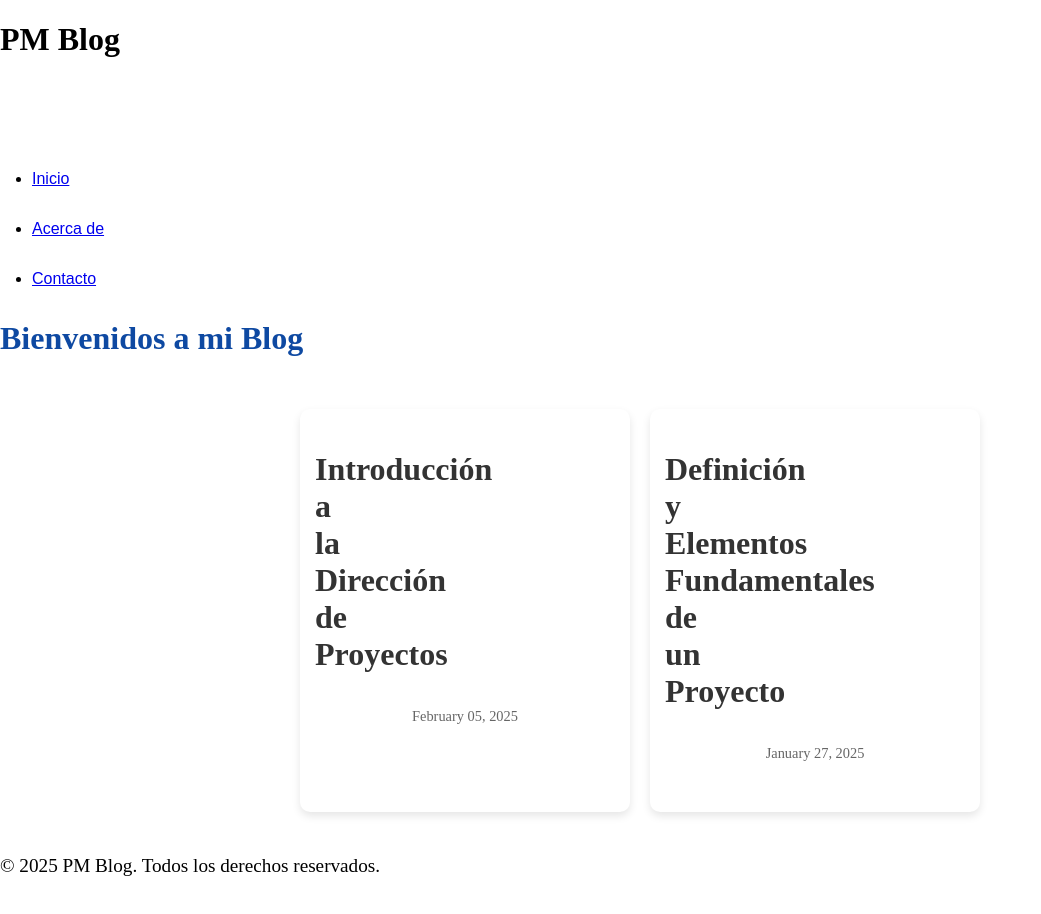
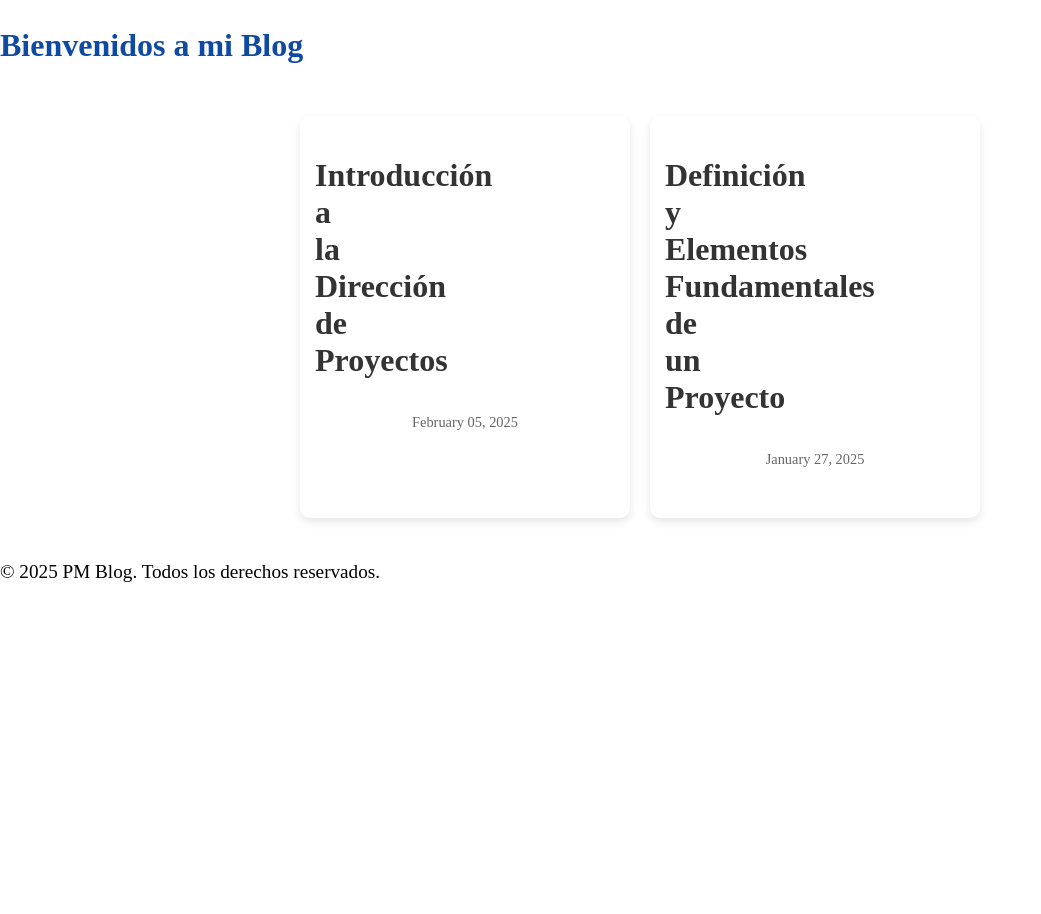
Before and after one commit to unciafidelis/BlogPM, a Jekyll site: the page built from index.html, in a window 1280 px wide. Shown: the whole page, without its empty margins (0-1041 px from the left). Built offline with Jekyll 4.4.1, drawn with Linux system fonts in a browser that asks for light colours; some web fonts are replaced.

Commit message:
Update default.html

```diff
--- a/_layouts/default.html
+++ b/_layouts/default.html
@@ -43,17 +43,6 @@
     </style>
 </head>
 <body>
-    <header>
-        <h1>{{ site.title }}</h1>
-        <nav>
-            <ul>
-                <li><a href="{{ site.baseurl }}/">Inicio</a></li>
-                <li><a href="{{ site.baseurl }}/about">Acerca de</a></li>
-                <li><a href="{{ site.baseurl }}/contact">Contacto</a></li>
-            </ul>
-        </nav>
-    </header>
-
     <main>
         {{ content }} <!-- Aquí se renderiza el contenido de index.html -->
     </main>
```
